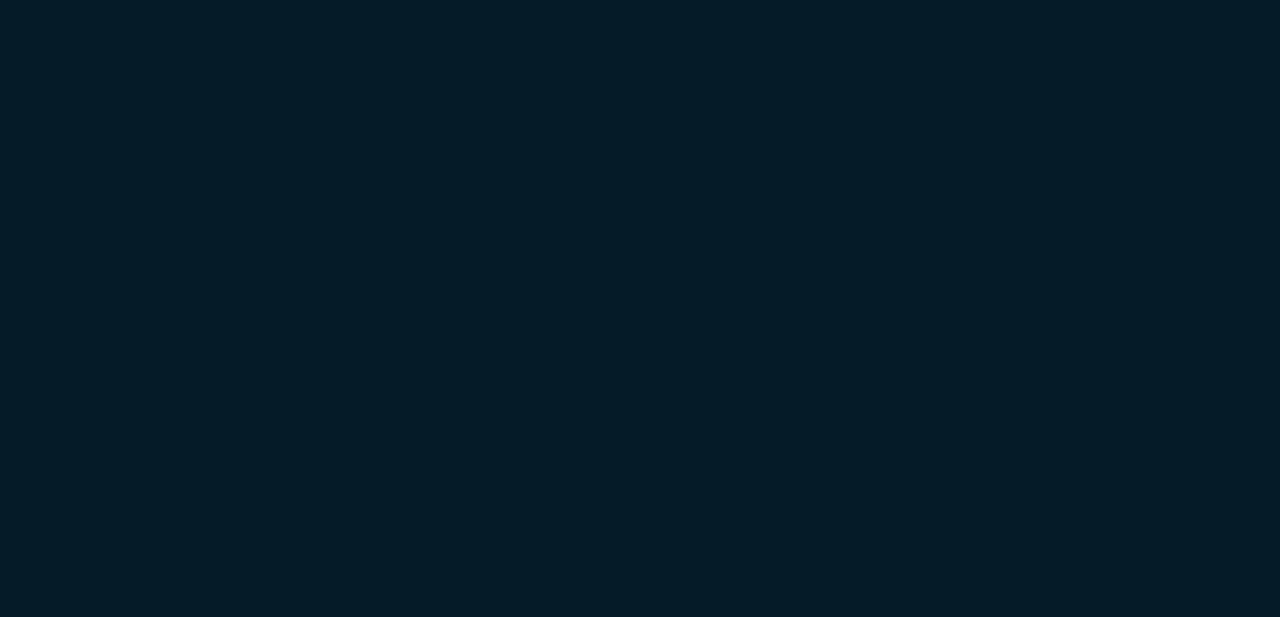
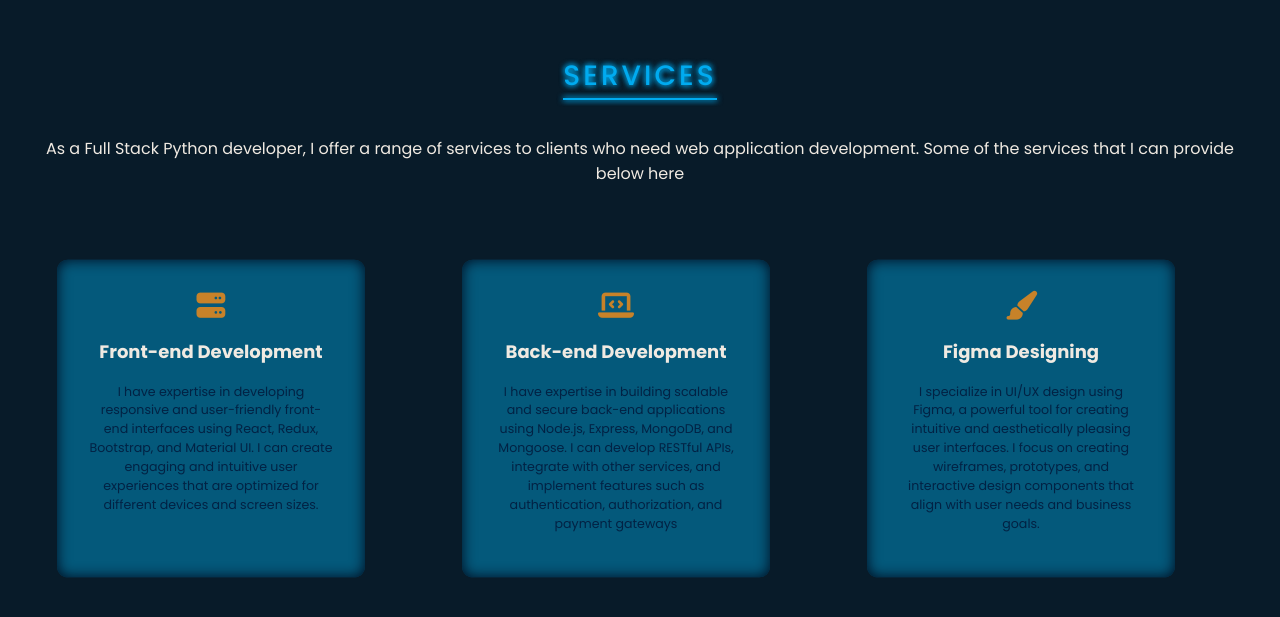
Before and after one commit to Ashique64/Portfolio-React, a React (Vite) app: page / in a window 1280 px wide. Shown: the part 2105-2722 px from the top of the page. Before the commit the page ends 2067 px from the top, so only its background shows below. Built offline with nearby package versions, Linux system fonts and the light colour scheme.

Commit message:
Services section completed

```diff
--- a/src/App.jsx
+++ b/src/App.jsx
@@ -2,6 +2,7 @@ import './App.css'
 import About from './Components/About/About'
 import Home from './Components/Home/Home'
 import NavBar from './Components/NavBar/NavBar'
+import Services from './Components/Services/Services'
 
 function App() {
 
@@ -10,6 +11,7 @@ function App() {
       <NavBar/>
       <Home/>
       <About/>
+      <Services/>
     </>
   )
 }
--- a/src/Components/About/About.jsx
+++ b/src/Components/About/About.jsx
@@ -1,4 +1,4 @@
-import React, { useEffect } from "react";
+import React from "react";
 import "./About.scss";
 
 const About = () => {
--- a/src/Components/Home/Home.jsx
+++ b/src/Components/Home/Home.jsx
@@ -26,7 +26,7 @@ const Home = () => {
     return (
         <div id="home">
             <div className="details">
-                <h2>Hi, I'm Muhammed Ashique</h2>
+                <h2>Hi, I'm <span>Muhammed Ashique</span></h2>
                 <h3>
                     I'm <span ref={typedElement}></span>
                 </h3>
--- a/src/Components/Home/Home.scss
+++ b/src/Components/Home/Home.scss
@@ -11,6 +11,10 @@
             font-size: 34px;
             color: rgb(240, 234, 226);
             margin: 0;
+
+            span {
+                color: rgb(199, 130, 41);
+            }
         }
 
         h3 {
--- /dev/null
+++ b/src/Components/Services/Services.jsx
@@ -0,0 +1,53 @@
+import React from "react";
+import "./Services.scss";
+
+const Services = () => {
+    return (
+        <div id="services">
+            <div className="titile">
+                <h2>Services</h2>
+                <p>
+                    As a Full Stack Python developer, I offer a range of services to clients who need web application
+                    development. Some of the services that I can provide below here
+                </p>
+            </div>
+            <div className="items">
+                <div className="item1">
+                    <div className="card">
+                        <i className="fas fa-server"></i>
+                        <h5>Front-end Development</h5>
+                        <p>
+                            I have expertise in developing responsive and user-friendly front-end interfaces using React,
+                            Redux, Bootstrap, and Material UI. I can create engaging and intuitive user experiences that are
+                            optimized for different devices and screen sizes.
+                        </p>
+                    </div>
+                </div>
+                <div className="item2">
+                    <div className="card">
+                        <i className="fas fa-laptop-code"></i>
+                        <h5>Back-end Development</h5>
+                        <p>
+                            I have expertise in building scalable and secure back-end applications using Node.js, Express,
+                            MongoDB, and Mongoose. I can develop RESTful APIs, integrate with other services, and implement
+                            features such as authentication, authorization, and payment gateways
+                        </p>
+                    </div>
+                </div>
+                <div className="item3">
+                    <div className="card">
+                        <i className="fas fa-paint-brush"></i>
+                        <h5>Figma Designing</h5>
+                        <p>
+                            I specialize in UI/UX design using Figma, a powerful tool for creating intuitive and
+                            aesthetically pleasing user interfaces. I focus on creating wireframes, prototypes, and
+                            interactive design components that align with user needs and business goals.
+                        </p>
+                    </div>
+                </div>
+            </div>
+        </div>
+    );
+};
+
+export default Services;
--- /dev/null
+++ b/src/Components/Services/Services.scss
@@ -0,0 +1,138 @@
+#services {
+    padding: 20px 40px;
+    min-height: 100vh;
+
+    .titile {
+        padding: 30px 0px;
+        display: flex;
+        flex-direction: column;
+        align-items: center;
+        margin-top: 20px;
+
+        h2 {
+            text-align: center;
+            text-transform: uppercase;
+            font-size: 28px;
+            color: #00abf0;
+            letter-spacing: 3px;
+            font-weight: 500;
+            text-shadow: 2px 2px 4px rgba(0, 171, 240, 0.5), -2px -2px 4px rgba(0, 171, 240, 0.5),
+                2px -2px 4px rgba(0, 171, 240, 0.5), -2px 2px 4px rgba(0, 171, 240, 0.5);
+            position: relative;
+            display: inline;
+
+            &::after {
+                content: "";
+                width: 100%;
+                height: 2px;
+                background-color: #00abf0;
+                box-shadow: 2px 2px 4px rgba(0, 171, 240, 0.5), -2px -2px 4px rgba(0, 171, 240, 0.5),
+                    2px -2px 4px rgba(0, 171, 240, 0.5), -2px 2px 4px rgba(0, 171, 240, 0.5);
+                position: absolute;
+                bottom: -3px;
+                left: 0px;
+            }
+        }
+
+        p {
+            text-align: center;
+            color: rgb(240, 234, 226);
+        }
+    }
+
+    .items {
+        display: grid;
+        grid-template-areas: "item1" "item2" "item3";
+        grid-template-columns: 1fr 1fr 1fr;
+        gap: 15px;
+
+        .item1,
+        .item2,
+        .item3 {
+            margin: 10px 0px;
+            background-color: #04597b;
+            color: rgb(240, 234, 226);
+            border-radius: 12px;
+            padding: 15px;
+            overflow: hidden;
+            cursor: pointer;
+            width: 80%;
+            box-shadow: inset 0px 0px 15px rgb(0, 10, 29);
+            transition: 0.3s ease-in-out;
+            transform: scale(0.9);
+
+            &:hover {
+                box-shadow: 2px 2px 10px rgba(0, 171, 240, 0.5), -2px -2px 10px rgba(0, 171, 240, 0.5),
+                    2px -2px 10px rgba(0, 171, 240, 0.5), -2px 2px 10px rgba(0, 171, 240, 0.5);
+                transform: rotate(-5deg);
+            }
+
+            .card {
+                display: flex;
+                flex-direction: column;
+                align-items: center;
+                padding: 20px;
+
+                i {
+                    font-size: 32px;
+                    color: rgb(199, 130, 41);
+                }
+
+                h5 {
+                    font-size: 20px;
+                    margin: 20px 0px 5px 0px;
+                    color: rgb(240, 234, 226);
+                    text-align: center;
+                }
+
+                p {
+                    color: rgba(3, 20, 54, 0.797);
+                    text-align: center;
+                    font-size: 14px;
+                }
+            }
+        }
+    }
+}
+
+@media (max-width:769px) {
+
+    #services {
+
+        .titile {
+            padding: 10px 0px;
+            margin-top: 0;
+
+            h2 {
+                font-size: 18px;
+            }
+            p {
+                font-size: 8px;
+            }
+        }
+
+        .items {
+            grid-template-columns: 1fr;
+
+            .item1,.item2,.item3 {
+                margin: 0px;
+
+                .card {
+                    padding: 10px;
+
+                    i {
+                        font-size: 24px;
+                    }
+
+                    h5 {
+                        font-size: 14px;
+                    }
+
+                    p {
+                        font-size: 10px;
+                    }
+                }
+            }
+        }
+    }
+}
```
